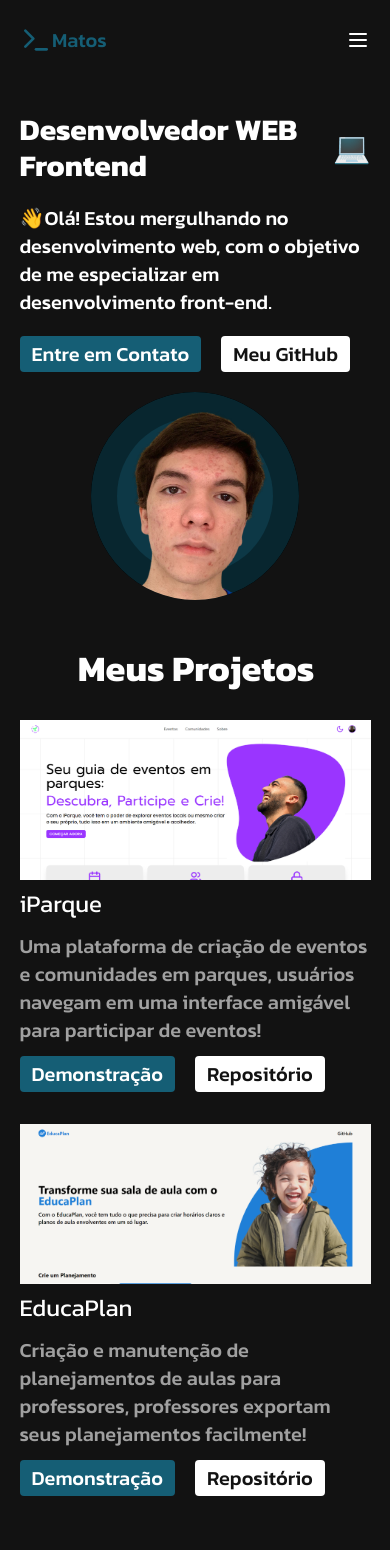
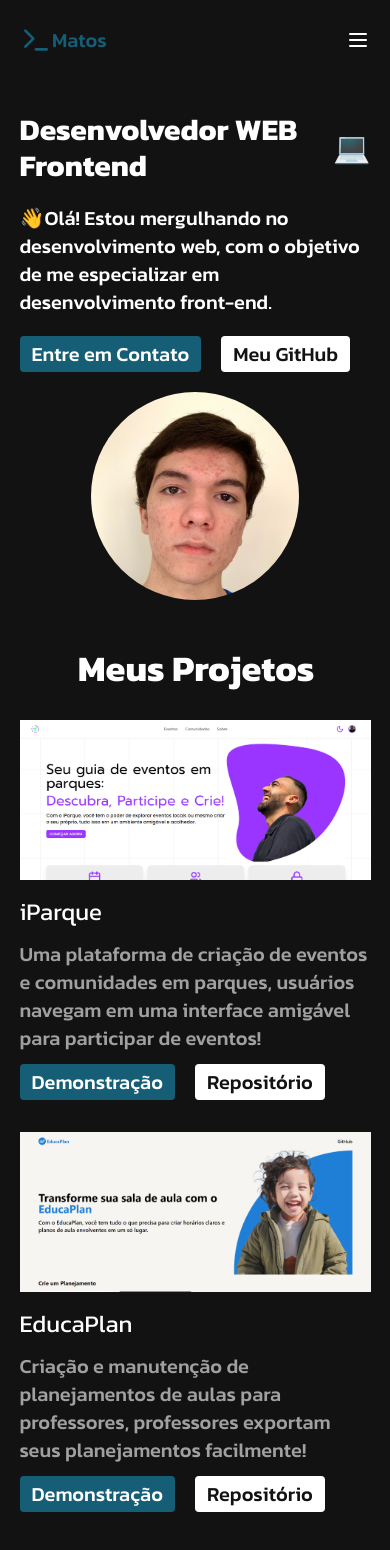
Before and after one commit to joaonative/portfolio, a Next.js app: page / in a window 390 px wide. Shown: the top 1550 px of the page. Built offline with nearby package versions, Linux system fonts and the light colour scheme.

Commit message:
css fixes

```diff
--- a/app/components/Hero.tsx
+++ b/app/components/Hero.tsx
@@ -42,11 +42,11 @@ const Hero = () => {
       >
         <Image
           priority
-          src={"/pic.png"}
+          src={"/pic.jpg"}
           alt="João Victor profile picture"
           width={512}
           height={512}
-          className="rounded-full img object-cover w-52 h-52 bg-center lg:h-64 lg:w-64 xl:h-80 xl:w-80"
+          className="rounded-full object-cover w-52 h-52 bg-center lg:h-64 lg:w-64 xl:h-80 xl:w-80"
         />
       </motion.div>
     </div>
--- a/app/components/projects/ProjectCard.tsx
+++ b/app/components/projects/ProjectCard.tsx
@@ -12,13 +12,13 @@ interface Props {
 
 const ProjectCard = ({ name, description, gitHub, link, image }: Props) => {
   return (
-    <div className="col-span-1 grid md:grid-cols-2 items-center">
+    <div className="col-span-1 grid md:grid-cols-2 items-center gap-2 lg:gap-0 3xl:gap-12">
       <Image
         src={image}
         alt={`${name} project image`}
         width={512}
         height={256}
-        className="h-44 md:h-60 object-contain"
+        className="h-44 md:h-60 3xl:h-80 3xl:object-cover 3xl:w-full object-contain"
       />
       <div className="col-span-1 flex flex-col gap-3">
         <h1 className="text-2xl">{name}</h1>
```
Also changed, not shown: public/pic.jpg (added), public/pic.png (deleted).
